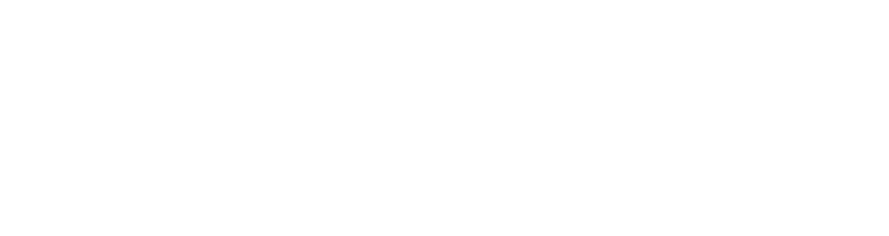
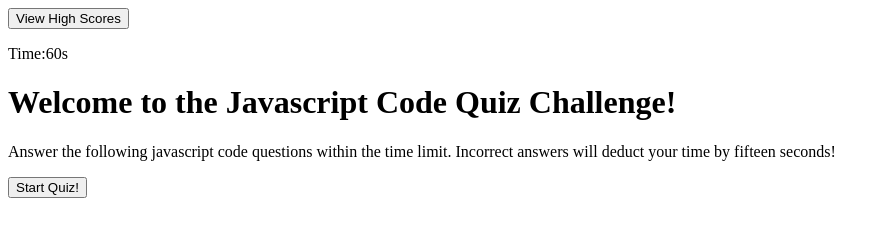
Before and after one commit to JLee3883/Code-Quiz-Time, a plain HTML site: page index.html in a window 1280 px wide. Shown: the whole page, without its empty margins (0-889 px from the left). Drawn offline with Linux system fonts and the light colour scheme.

Commit message:
added ViewHighScore button and beginning quiz text

```diff
--- a/index.html
+++ b/index.html
@@ -5,14 +5,22 @@
     <meta http-equiv="X-UA-Compatible" content="IE=edge">
     <meta name="viewport" content="width=device-width, initial-scale=1.0">
     <title>Code Quiz Time!</title>
+    <link src= "styles.css"link>
 </head>
     <body>
         <header>
-
+            <div>
+                <button>View High Scores</button>
+                <p>Time:60s</p>
+            </div>
         </header>
 
         <main>
-
+            <div>
+                <h1>Welcome to the Javascript Code Quiz Challenge!</h1>
+                <p>Answer the following javascript code questions within the time limit. Incorrect answers will deduct your time by fifteen seconds!</p>
+                <button>Start Quiz!</button></p>
+            </div>
 
 
 
--- a/styles.css
+++ b/styles.css
@@ -0,0 +1,3 @@
+* {
+    font-family:'Franklin Gothic Medium', 'Arial Narrow', Arial, sans-serif
+}
```
Also changed, not shown: 02-Homework/Assets/04-web-apis-homework-demo.gif (added), 1 other file.
